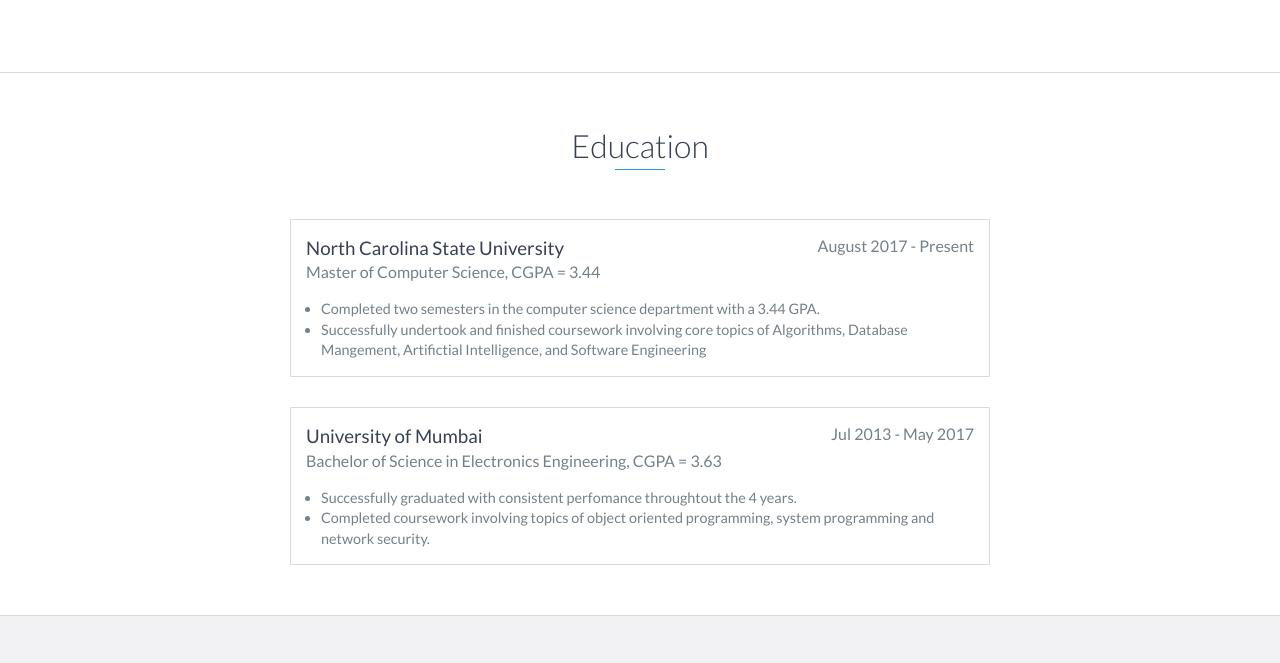
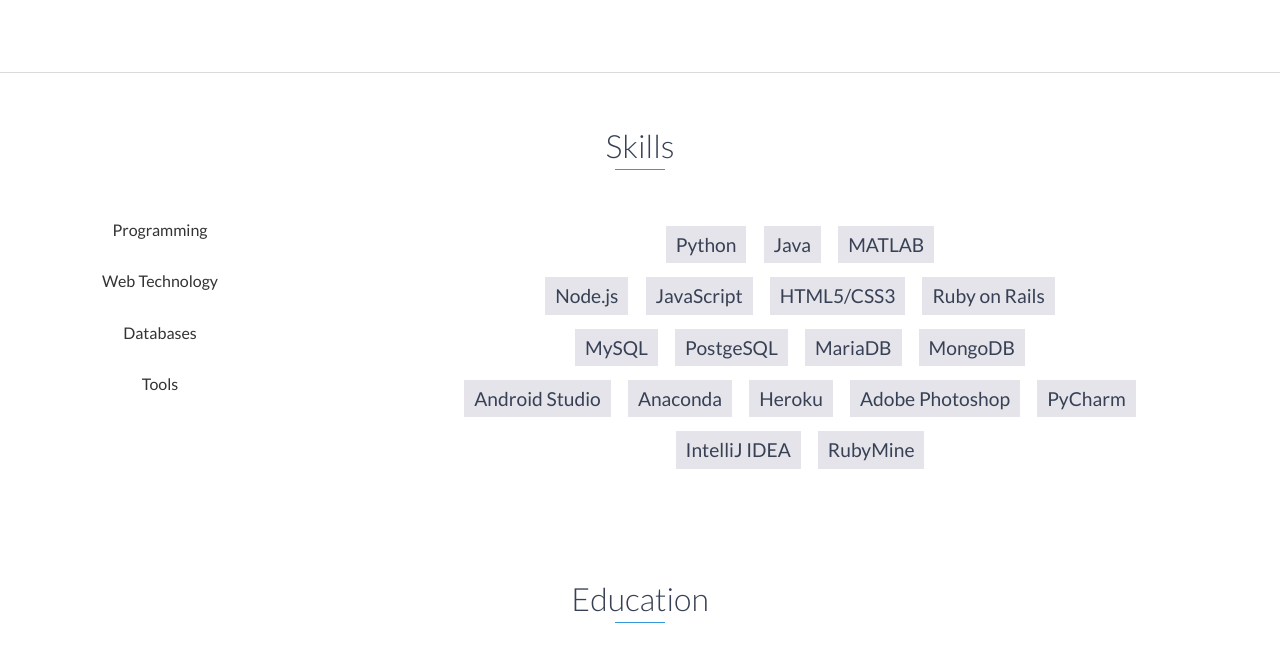
Before and after one commit to Aayush1710/Aayush1710.github.io, a website: page index.html in a window 1280 px wide. Shown: the part 1160-1823 px from the top of the page. Drawn offline with nearby package versions, Linux system fonts and the light colour scheme.

Commit message:
Content Changes

```diff
--- a/index.html
+++ b/index.html
@@ -71,19 +71,30 @@
                 <div class="col-md-8">
                     <p>
                         Pursuing Masters' in Computer Science at North Carolina State University.
+
                     </p>
                     <p>
+
                         I have varied interests ranging from Networking Technologies to Software Development, but I'm especially enthusiastic about Artificial Intelligence/Machine Learning development and applications. I believe in building technology that empowers mankind leading to a smarter and better future.
+
                     </p>
                     <p>
+
                         I'm a self motivated software engineer with an inquisitive mind. I like to lead with example and seek challenges that push me beyond my limits, helping me evolve as an Engineer as well as a human being.
+
                     </p>
                     <p>
+
                         Apart from Technology, my passion dwells in Photography, Writing and Traveling. I love to interact with people from various cultures, of different countries and sharing experiences as I believe there's something to learn from every experience.
+
                     </p>
+
                     <p>
+
                         Looking for challenging and rewarding roles in the computer software industry.
+
                     </p>
+
                     <div class="row">
                         <div class="col-sm-5 social">
                             <ul>
@@ -111,6 +122,67 @@
     </div>
     <!-- End #about -->
 
+     <div id="skills">
+        <h2 class="heading">Skills</h2>
+        <div class="skill row">
+            <div class="col-md-3 skillTitle title-style">
+                Programming
+            </div>
+            <div class="col-md-9 skillTiles">
+                <ul>
+                    <li>Python</li>
+                    <li>Java</li>
+                    <li>MATLAB</li>
+                </ul>
+            </div>
+        </div>
+
+        <div class="row skillPanel">
+            <div class="col-md-3 skillTitle title-style">
+                Web Technology
+            </div>
+            <div class="col-md-9 skillTiles">
+                <ul>
+                    <li>Node.js</li>
+                    <li>JavaScript</li>
+                    <li>HTML5/CSS3</li>
+                    <li>Ruby on Rails</li>
+                </ul>
+            </div>
+        </div>
+         <div class="row skillPanel">
+            <div class="col-md-3 skillTitle title-style">
+                Databases
+            </div>
+            <div class="col-md-9 skillTiles">
+                <ul>
+                    <li>MySQL</li>
+                    <li>PostgeSQL</li>
+                    <li>MariaDB</li>
+                    <li>MongoDB</li>
+
+                </ul>
+            </div>
+        </div>
+        <div class="row skillPanel">
+            <div class="col-md-3 skillTitle title-style">
+                Tools
+            </div>
+            <div class="col-md-9 skillTiles">
+                <ul>
+                    <li>Android Studio</li>
+                    <li>Anaconda</li>
+                    <li>Heroku</li>
+                    <li>Adobe Photoshop</li>
+                    <li>PyCharm</li>
+                    <li>IntelliJ IDEA</li>
+                    <li>RubyMine</li>
+
+                </ul>
+            </div>
+        </div>
+    </div>
+    <!-- End #skills -->
 
     <div id="education">
         <h2 class="heading">Education</h2>
@@ -187,21 +259,7 @@
     </div>
     <!-- End #projects -->
 
-    <div id="skills">
-        <h2 class="heading">Skills</h2>
-        <ul>
-            <li>Python</li>
-            <li>Java</li>
-            <li>Ruby on Rails</li>
-            <li>JavaScript</li>
-            <li>Node.js</li>
-            <li>Node.js</li>
-            <li>Node.js</li>
-            <li>Node.js</li>
-            <li>Node.js</li>
-        </ul>
-    </div>
-    <!-- End #skills -->
+
 
     <div id="contact">
         <h2>Get in Touch</h2>
```
